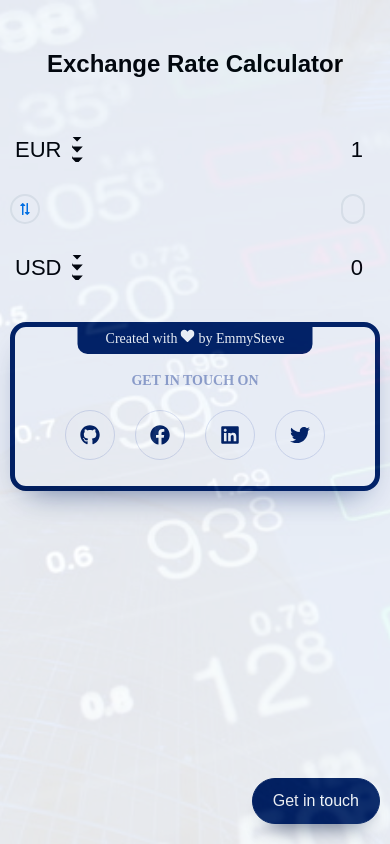
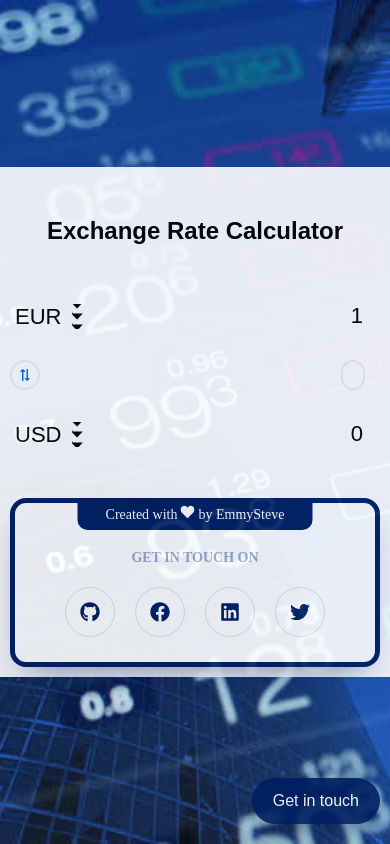
Before and after one commit to Emmydite/exchangerate-calculator, a React (Create React App) app: page / in a window 390 px wide. Built offline with nearby package versions, Linux system fonts and the light colour scheme; a web font is replaced by a local one.

Commit message:
adjusted a css property for mobile view

```diff
--- a/src/App.css
+++ b/src/App.css
@@ -126,7 +126,7 @@ select:focus, input:focus, button:focus{
   position: relative;
   height: 169px;
   width: 370px;
-  max-width: calc(100%-10%);
+  /* max-width: calc(100%-10%); */
 }
 
 .social-panel button.close-btn{
@@ -248,11 +248,15 @@ select:focus, input:focus, button:focus{
   }
   .wrapper{
     width: 100%;
-    height: 100vh;
+    height: 100%;
     border-radius: 10px;
-    padding: 30px 20px;
+    padding: 30px 30px;
     background-color: #fff;
     opacity: 0.9;
+  }
+
+  .social-panel-container{
+    padding-top: 30px;
   }
 }
 
```
